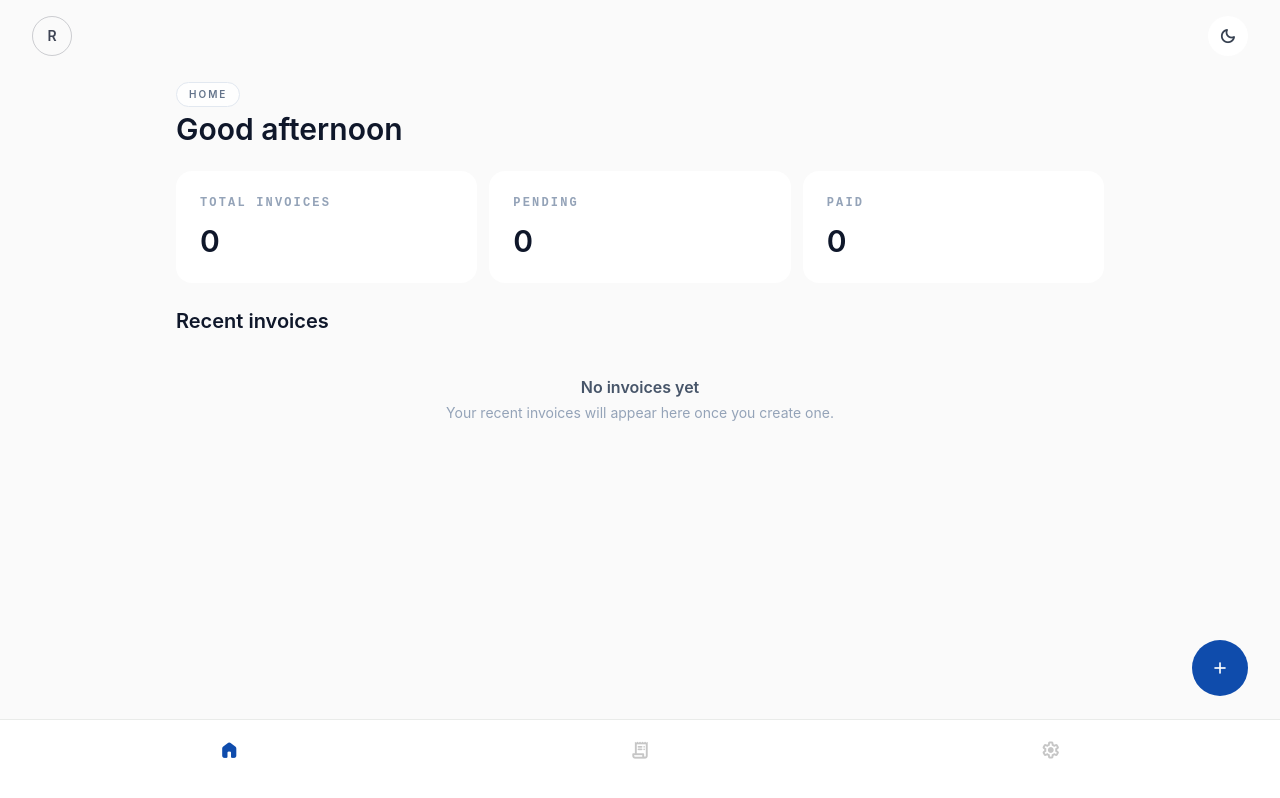
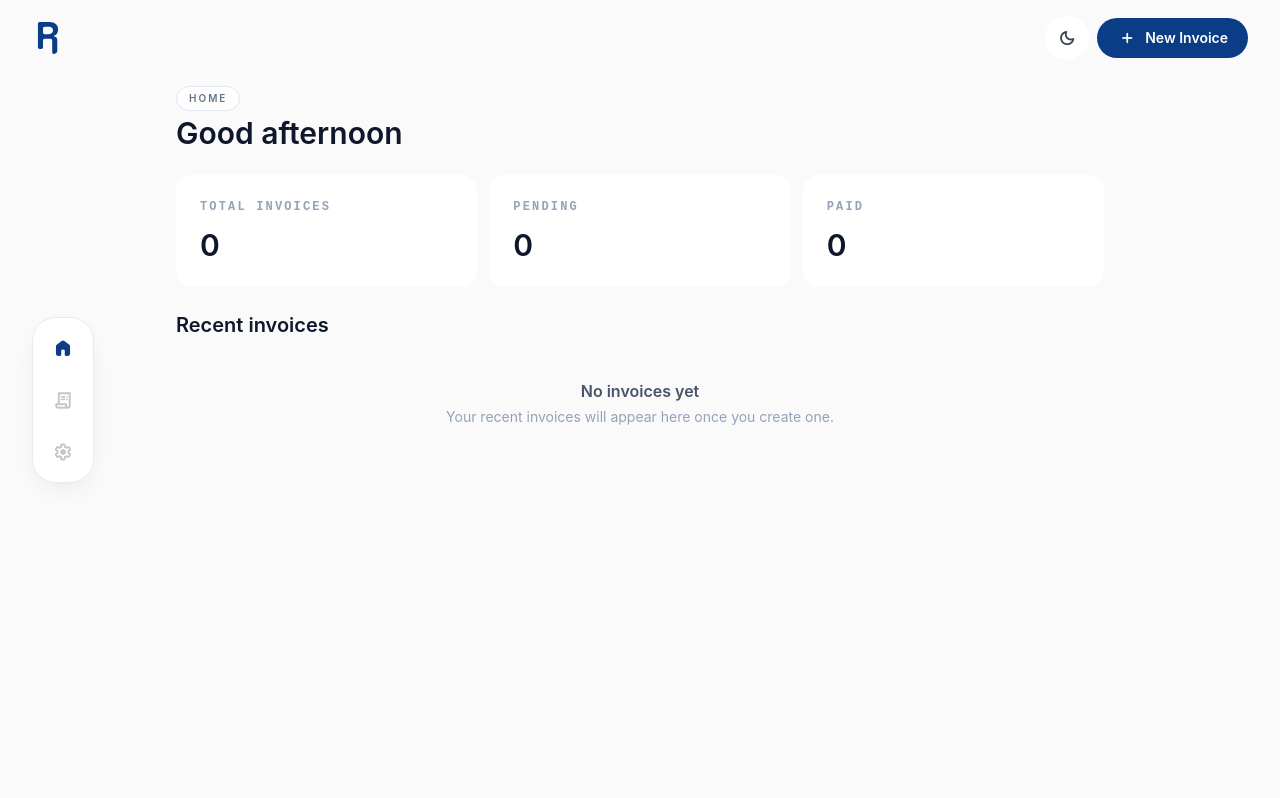
Before and after one commit to Shikamaru007/risopo-app, a React (Vite) app: page /dashboard in a window 1280 px wide. Built offline with nearby package versions, Linux system fonts and the light colour scheme; a web font is replaced by a local one.

Commit message:
made UI updates again on logo

```diff
--- a/index.html
+++ b/index.html
@@ -25,7 +25,8 @@
       rel="stylesheet"
       href="https://fonts.googleapis.com/icon?family=Material+Icons+Round"
     />
-    <title>Offline Invoice PWA</title>
+    <link rel="icon" type="image/svg+xml" href="/src/assets/risopo.svg" />
+    <title>Risopo</title>
   </head>
   <body class="bg-surface text-ink">
     <div id="root"></div>
--- a/src/components/Fab.tsx
+++ b/src/components/Fab.tsx
@@ -9,7 +9,7 @@ export const Fab: React.FC<FabProps> = ({ onClick, label = 'New Invoice' }) => (
   <button
     onClick={onClick}
     aria-label={label}
-    className="fixed bottom-[calc(env(safe-area-inset-bottom,0px)+112px)] right-4 z-40 inline-flex h-14 w-14 items-center justify-center rounded-full bg-[var(--brand-blue)] text-white transition-colors focus-visible:outline focus-visible:outline-2 focus-visible:outline-offset-2 focus-visible:outline-[var(--brand-blue)] md:bottom-[calc(env(safe-area-inset-bottom,0px)+104px)] md:right-8 md:hover:bg-[var(--brand-blue-dark)] active:bg-[var(--brand-blue-pressed)]"
+    className="fixed bottom-[calc(env(safe-area-inset-bottom,0px)+112px)] right-4 z-40 inline-flex h-14 w-14 items-center justify-center rounded-full bg-[var(--brand-blue)] text-white transition-colors focus-visible:outline focus-visible:outline-2 focus-visible:outline-offset-2 focus-visible:outline-[var(--brand-blue)] md:hidden"
   >
     <span className="icon material-icons-round text-[24px]">add</span>
   </button>
--- a/src/layouts/AppLayout.tsx
+++ b/src/layouts/AppLayout.tsx
@@ -1,6 +1,7 @@
 import React, { useEffect, useState } from 'react';
 import { Link, useLocation } from 'react-router-dom';
 import { navItems, NavIconName } from '../utils/nav';
+import risopoLogo from '../assets/risopo.svg';
 
 interface AppLayoutProps {
   children: React.ReactNode;
@@ -23,11 +24,36 @@ const NavIcon: React.FC<{ name: NavIconName; active: boolean }> = ({ name, activ
   );
 };
 
+const DesktopNav: React.FC = () => {
+  const { pathname } = useLocation();
+  return (
+    <nav className="hidden md:flex md:fixed md:top-1/2 md:left-8 md:-translate-y-1/2 z-40">
+      <div className="flex flex-col items-center gap-2 rounded-[24px] border border-[#E9EBE9] bg-white/90 p-2 shadow-soft backdrop-blur">
+        {navItems.map((item) => {
+          const active = pathname === item.path;
+          return (
+            <Link
+              key={item.path}
+              to={item.path}
+              aria-label={item.label}
+              className="group"
+            >
+              <div className="flex h-11 w-11 items-center justify-center rounded-xl bg-white/60 transition-colors duration-200">
+                <NavIcon name={item.icon} active={active} />
+              </div>
+            </Link>
+          );
+        })}
+      </div>
+    </nav>
+  );
+};
+
 const BottomNav: React.FC = () => {
   const { pathname } = useLocation();
   return (
     <nav
-      className="fixed inset-x-0 bottom-0 z-40 border-t border-[#E9EBE9] bg-white"
+      className="fixed inset-x-0 bottom-0 z-40 border-t border-[#E9EBE9] bg-white md:hidden"
       style={{
         paddingTop: '8px',
         paddingLeft: '24px',
@@ -96,6 +122,7 @@ export const AppLayout: React.FC<AppLayoutProps> = ({ children }) => {
 
   return (
     <div className="relative min-h-screen bg-surface text-ink">
+      <DesktopNav />
       <div className="flex-1">
         <header className="sticky top-0 z-30">
           <div
@@ -106,24 +133,29 @@ export const AppLayout: React.FC<AppLayoutProps> = ({ children }) => {
             }`}
           >
             <div className="flex items-center gap-3">
-              {showLogo ? (
-                <div className="flex h-10 w-10 items-center justify-center rounded-full border border-ink/20 text-sm font-semibold text-ink/80">
-                  R
-                </div>
-              ) : (
-                <span className="text-2xl font-bold text-ink">{headerTitle}</span>
-              )}
+                {showLogo ? (
+                  <img src={risopoLogo} alt="Risopo" className="h-8 w-8" />
+                ) : (
+                  <span className="text-2xl font-bold text-ink">{headerTitle}</span>
+                )}
             </div>
-            <div className="flex items-center text-gray-700">
+            <div className="flex items-center gap-2 text-gray-700">
               <button
                 aria-label="Toggle theme"
                 onClick={() => setTheme((current) => (current === 'dark' ? 'light' : 'dark'))}
-                className="flex h-10 w-10 items-center justify-center rounded-full bg-white text-xl"
+                className="flex h-10 w-10 items-center justify-center rounded-full bg-white text-xl md:h-11 md:w-11"
               >
                 <span className="icon material-symbols-rounded text-[20px]">
                   {theme === 'dark' ? 'light_mode' : 'dark_mode'}
                 </span>
               </button>
+              <Link
+                to="/builder"
+                className="hidden md:inline-flex items-center gap-2 rounded-full bg-[var(--brand-blue)] px-4 py-2 text-sm font-semibold text-white transition-colors hover:bg-[var(--brand-blue-dark)] active:bg-[var(--brand-blue-pressed)] md:px-5 md:py-[10px]"
+              >
+                <span className="icon material-symbols-rounded text-[18px]">add</span>
+                New Invoice
+              </Link>
             </div>
           </div>
         </header>
--- a/src/styles/global.css
+++ b/src/styles/global.css
@@ -5,7 +5,7 @@
 :root {
   color-scheme: light;
   background-color: #fafafa;
-  --brand-blue: #0f4cac;
+  --brand-blue: rgb(11, 60, 134);
   --brand-blue-dark: #0b3c86;
   --brand-blue-pressed: #4b73b8;
   --tab-muted: #c6c6c6;
```
Also changed, not shown: src/assets/risopo.svg (added).
